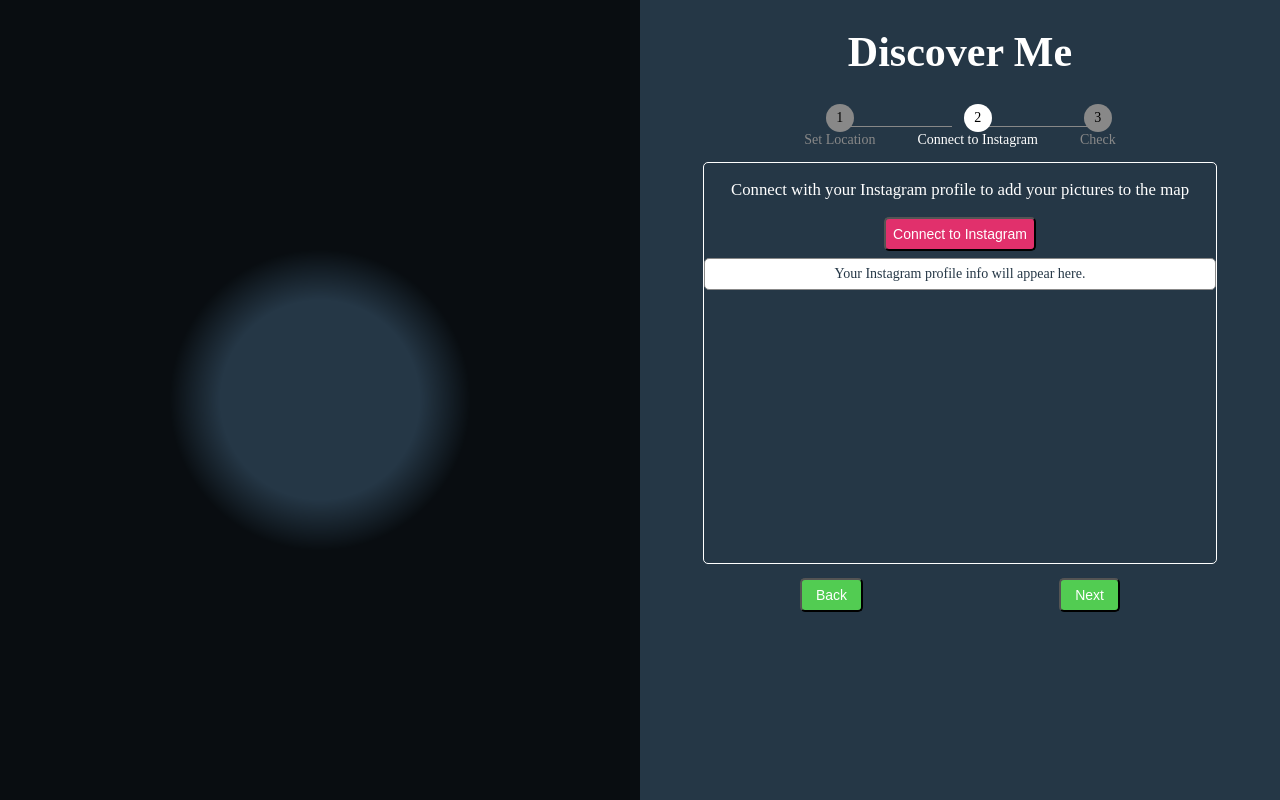
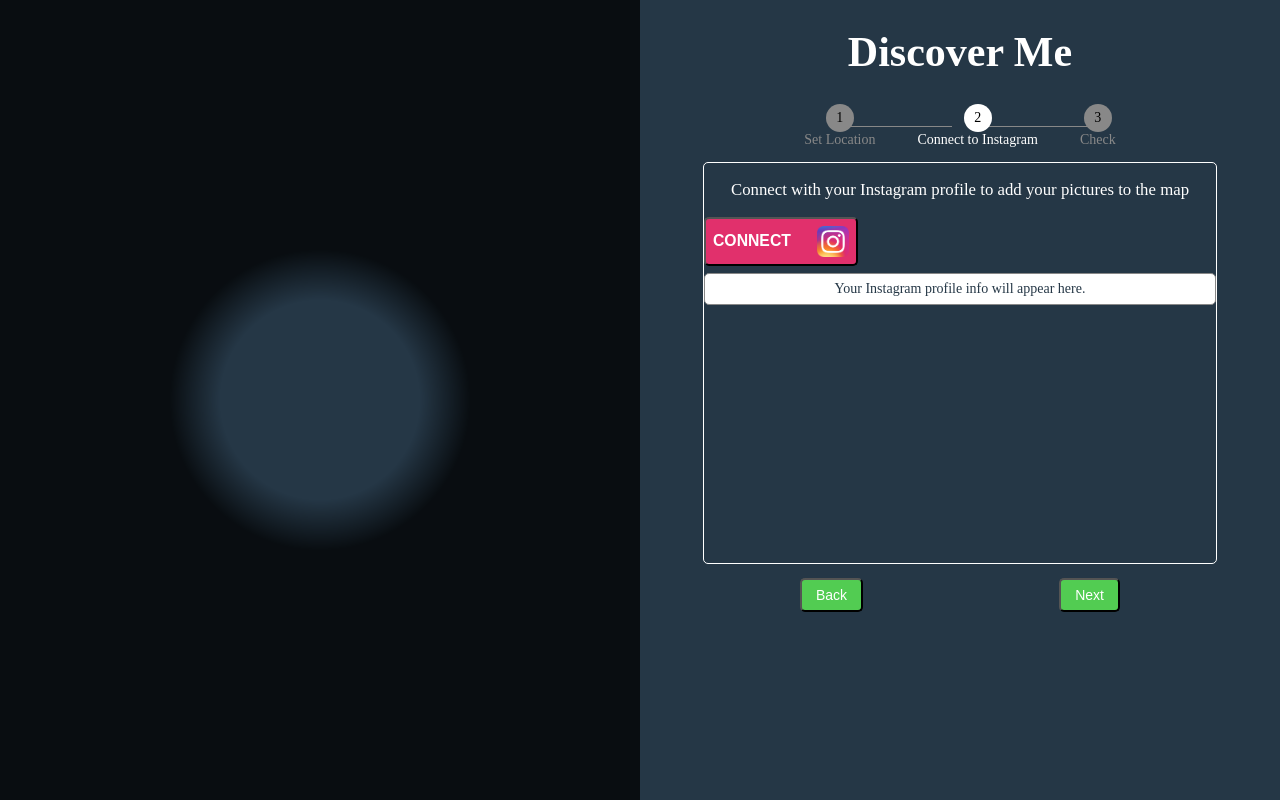
Before and after one commit to Nico4899/discover-me, a website: page src/main.html in a window 1280 px wide. Both pictures are taken after a click on the button "Next". Drawn offline with Linux system fonts and the light colour scheme; some packages are replaced by stand-ins of ours.

Commit message:
Added instagram button

```diff
--- a/src/main.css
+++ b/src/main.css
@@ -154,7 +154,13 @@
 
 #instagram-connect-btn {
     background-color: #E1306C;
+    width: 30%;
     color: white;
+    font-size: 1.125rem;
+    font-weight: bold;
+    display: flex;
+    align-items: center;
+    justify-content: space-between;
     padding: 0.5rem;
     border-radius: 5px;
     cursor: pointer;
@@ -185,3 +191,8 @@
     border-radius: 5px;
     cursor: pointer;
 }
+
+#instagram-logo {
+    width: 2.25rem;
+    height: 2.25rem;
+}
--- a/src/main.html
+++ b/src/main.html
@@ -40,7 +40,7 @@
 
             <div class="instruction" id="step2-instruction">
                 <p>Connect with your Instagram profile to add your pictures to the map</p>
-                <button id="instagram-connect-btn">Connect to Instagram</button>
+                <button id="instagram-connect-btn">CONNECT <img id="instagram-logo" src="../images/instagram_icon.png"></button>
                 <div id="instagram-placeholder">Your Instagram profile info will appear here.</div>
             </div>
 
```
Also changed, not shown: images/instagram_icon.png (added).
